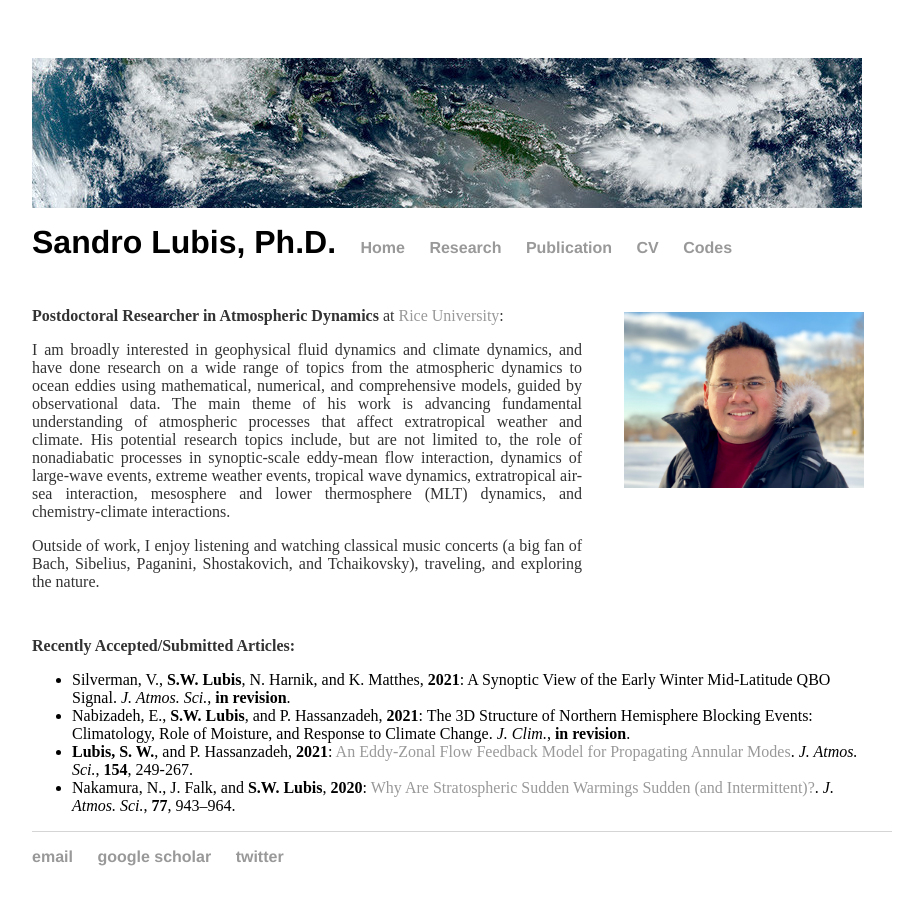
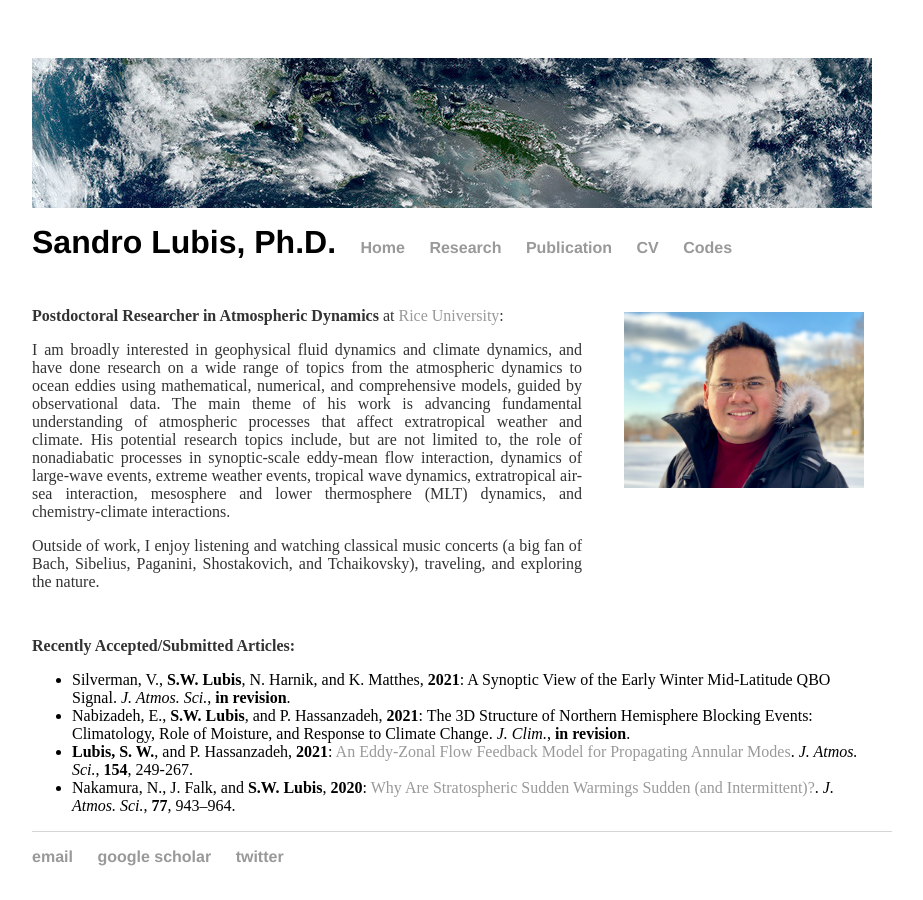
Before and after one commit to sandrolubis/sandrolubis.github.io, a Jekyll site: the page built from index.html, in a window 1280 px wide. Shown: the whole page, without its empty margins (276-1199 px from the left). Built offline with Jekyll 4.4.1, drawn with Linux system fonts in a browser that asks for light colours.

Commit message:
Update main.css

```diff
--- a/assets/css/main.css
+++ b/assets/css/main.css
@@ -4,7 +4,7 @@ body {
     padding-top:  50px;
 }
 header {
-	width: 830px;
+	width: 840px;
 	height: 150px;
 	background-image: url("https://sandrolubis.github.io/assets/images/satellite2.jpg");
 }
```
